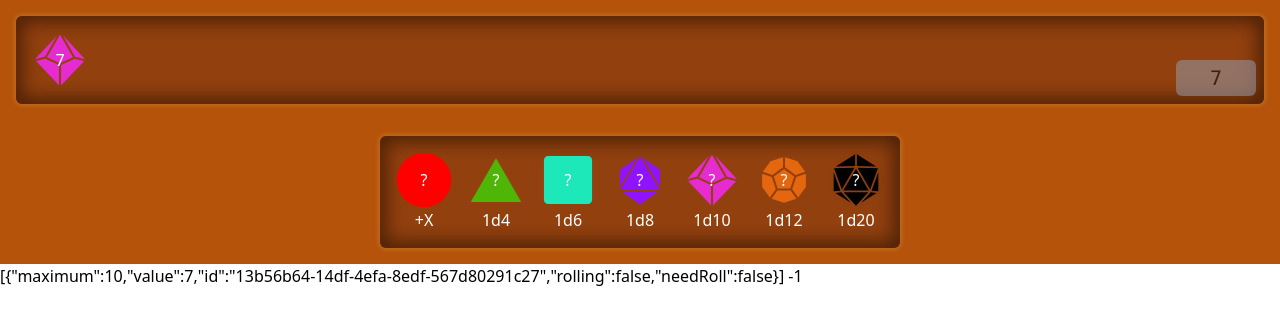
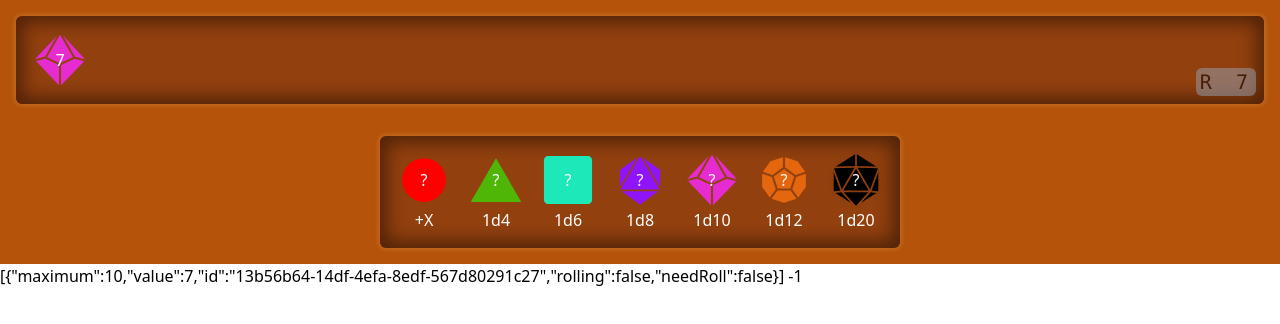
Before and after one commit to Lethargie1/Maptool-DiceTray, a Svelte app: page / in a window 1280 px wide. Shown: the top 324 px of the page. Built offline with nearby package versions, Linux system fonts and the light colour scheme; the HTML template or start-up script is replaced by a standard one.

Commit message:
added reroll

```diff
--- a/src/Tray.svelte
+++ b/src/Tray.svelte
@@ -35,9 +35,13 @@
     }
 
     function handleModalModifier(e) {
-        let flatDice = new DiceObj(0)
-        flatDice.value = e.detail
+        let flatDice = new DiceObj(0);
+        flatDice.value = e.detail;
         trayContent.update((state) => [...state, flatDice]);
+    }
+
+    function handleReroll(){
+        trayContent.update((state) => state.map(dc => {dc.needRoll=true; return dc}));
     }
 </script>
 
@@ -58,9 +62,12 @@
             </div>
         {/each}
         <div
-            class="w-10 bg-slate-400 absolute bottom-2 right-2 flex justify-center items-center text-center font-mono text-xl py-1 px-10 rounded-md opacity-50"
+            class=" bg-slate-400 absolute bottom-2 right-2 font-mono text-xl rounded-md opacity-50 flex items-center"
         >
-            {trayTotal}
+        <div >
+            <button class ="px-1 inline" on:click={handleReroll}>R</button>
+            <div class="inline-flex justify-center px-2">{trayTotal}</div>
+        </div>
         </div>
     </div>
 </div>
@@ -78,7 +85,7 @@
         {/each}
     </div>
 </div>
-<ModifierModal bind:showModal on:success={handleModalModifier}/>
+<ModifierModal bind:showModal on:success={handleModalModifier} />
 {JSON.stringify($trayContent)}
 {value}
 
```
Also changed, not shown: assets/+x.svg.
